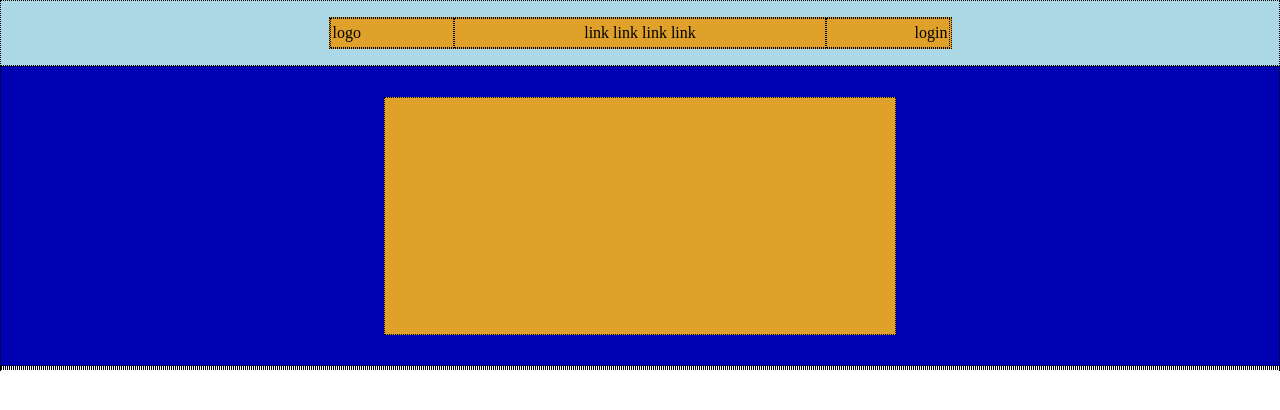
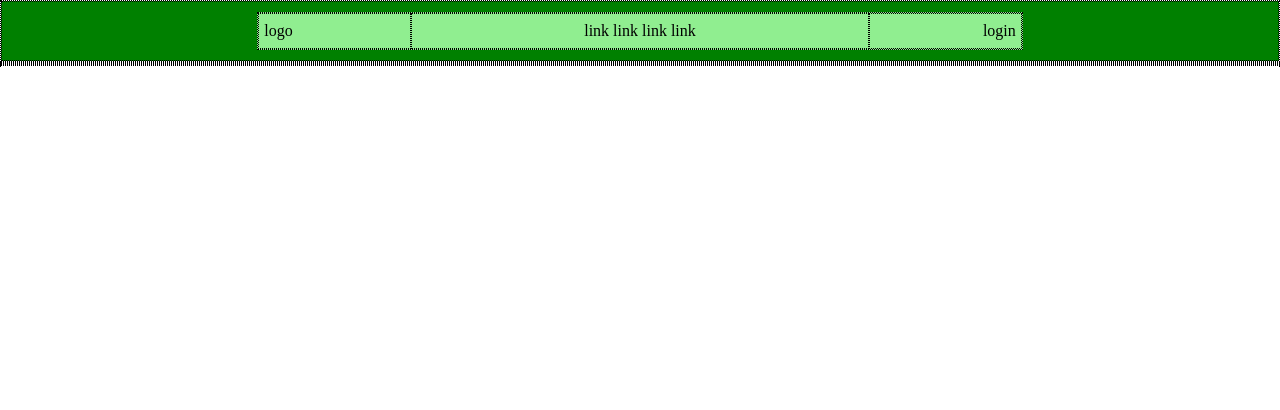
Before and after one commit to massimopallera/htmlcss-struttura-discord, a plain HTML site: page index.html in a window 1280 px wide. Drawn offline with Linux system fonts and the light colour scheme.

Commit message:
update: overwritten previous code and added header sect

```diff
--- a/asset/css/style.css
+++ b/asset/css/style.css
@@ -1,89 +1,59 @@
-/* #region commmon */
 *{
     margin: 0;
     padding: 0;
     box-sizing: border-box;
 }
-/* #endregion commmon */
 
-/* #region debug */
+.debug header{
+    /* background: green; */
+    /* height: 70px;
+    padding: 0px 0; */
+}
+
 .debug *{
     border: 1px dotted;
 }
 
-.debug nav{
-    background-color: #ADD8E6;
-
-}
-.debug header{
-    background-color: rgb(0, 0, 179);
-    height: 300px;
-    display: flex;
-
+.bg-header{
+    background: green;
+    min-height: 50px;
 }
 
-/* .debug section{
-    background-color: rgb(247, 247, 247);
-    height: 50px;
-    display: flex;
-     */
-/* } */
-.debug .container{
-    background: rgb(224, 161, 42);
-}
+/* #region common */
 
-
-
-/* #endregion debug */
-
-/* #region utilities */
-.container{
-    margin: auto;
-}
 .d-flex{
     display: flex;
 }
-.p-5_2{
-    padding: 5px 2px;
+
+.container{
+    margin: auto;
+    width: 60%;
+    background: lightgreen;
 }
 
+.mtb-10{
+ margin-top: 10px;
+ margin-bottom: 10px;
+}
 .w-20{
     width: 20%;
-}
-
-.w-40{
-    width: 40%;
-}
-.w-50{
-    width: 50%;
 }
 .w-60{
     width: 60%;
 }
+.p-10{
+    padding: 8px 5px;
+}
+/* #endregion common */
 
-.h-80{
-    height: 80%;
+/* #region header */
+.login{
+    text-align: right;
 }
 
-.jc-c{
+.links{
+    display: flex;
     justify-content: center;
 }
-.m_0-5{
-    margin:0 5px;
-}
 
-.jc-r{
-    justify-content: right;
-}
-
-.jc-l{
-    justify-content: left;
-}
-/* #endregion utilities */
-
-/* #region header */
-nav{
-    min-height: 40px;
-    padding: 1rem;
-}
 /* #endregion header */
--- a/index.html
+++ b/index.html
@@ -3,44 +3,20 @@
 <head>
     <meta charset="UTF-8">
     <meta name="viewport" content="width=device-width, initial-scale=1.0">
-    <title>Discord | Debug Phase</title>
-
+    <title>Discord</title>
     <link rel="stylesheet" href="./asset/css/style.css">
-
 </head>
 <body class="debug">
-    <!-- NAV -->
-    <nav>
-        <section class="container d-flex w-50">
-            <!-- <div class="d-flex"> -->
-                <!-- logo -->
-                 <div class="logo w-20 p-5_2 jc-l">
-                    <!-- <img src="" alt="logo"> -->
-                     logo
-                 </div>
-                <!-- links -->
-                 <div class="links w-60 d-flex p-5_2 jc-c">
-                    <!-- <a class="m_0-5" href="">link</a>
-                    <a class="m_0-5" href="">link</a>
-                    <a class="m_0-5" href="">link</a>
-                    <a class="m_0-5" href="">link</a> -->
-                    link link link link
-                </div>
-                <!-- login -->
-                 <div class="login d-flex w-20 p-5_2 jc-r">
-                    login
-                 </div>
-            <!-- </div> -->
+    <header>
+        <section class="bg-header">
+            <div class="d-flex container mtb-10">
+                <div class="logo  p-10 w-20">logo</div>
+                <div class="links p-10  w-60">link link link link</div>
+                <div class="login p-10  w-20">login</div>
+            </div>
         </section>
-    </nav>
-    <!-- HEADER -->
-     <header>
-        <div class="container w-40 h-80">
-        </div>
-     </header>
-    <!-- MAIN -->
+    </header>
     <main></main>
-    <!-- FOOTER -->
     <footer></footer>
 </body>
 </html>
```
